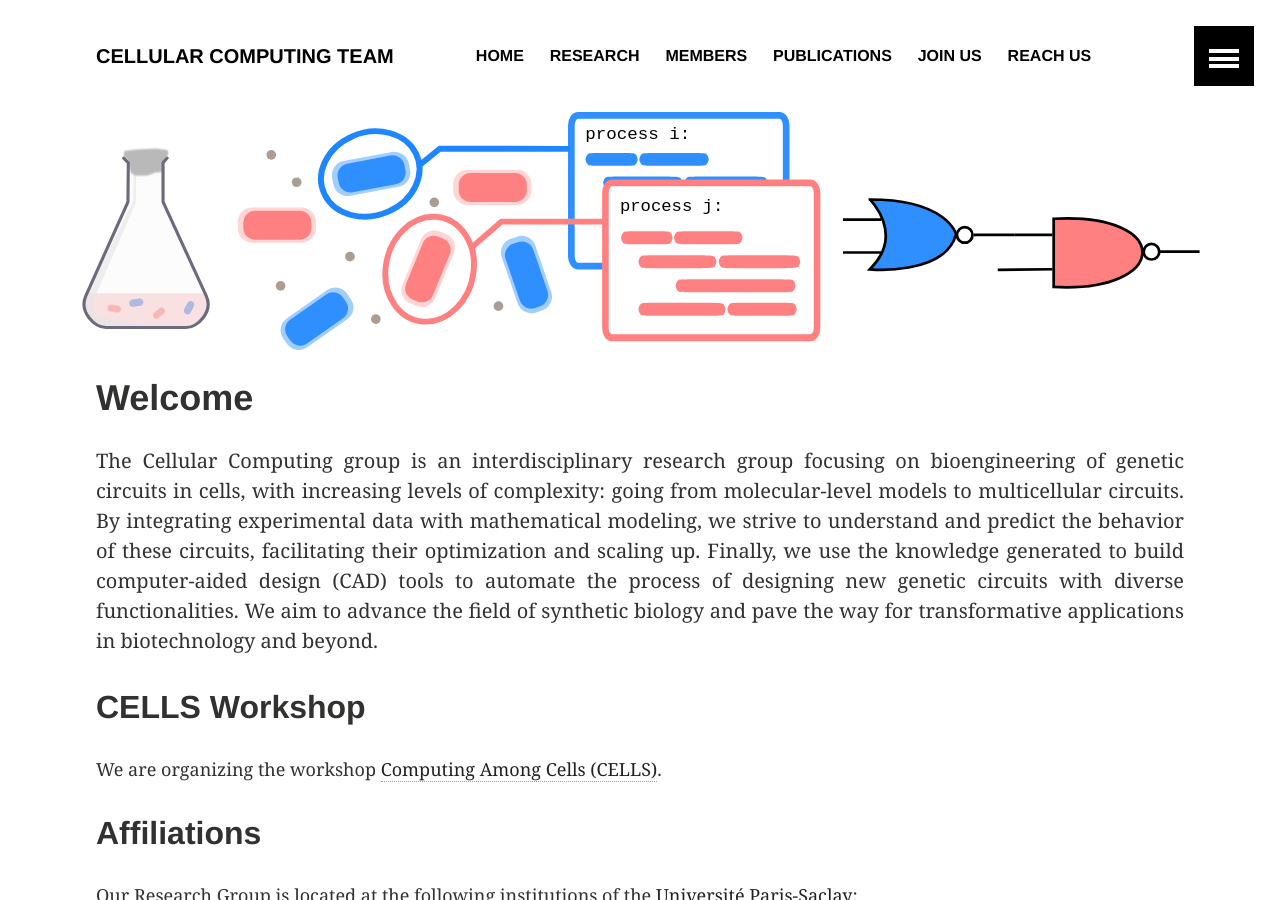
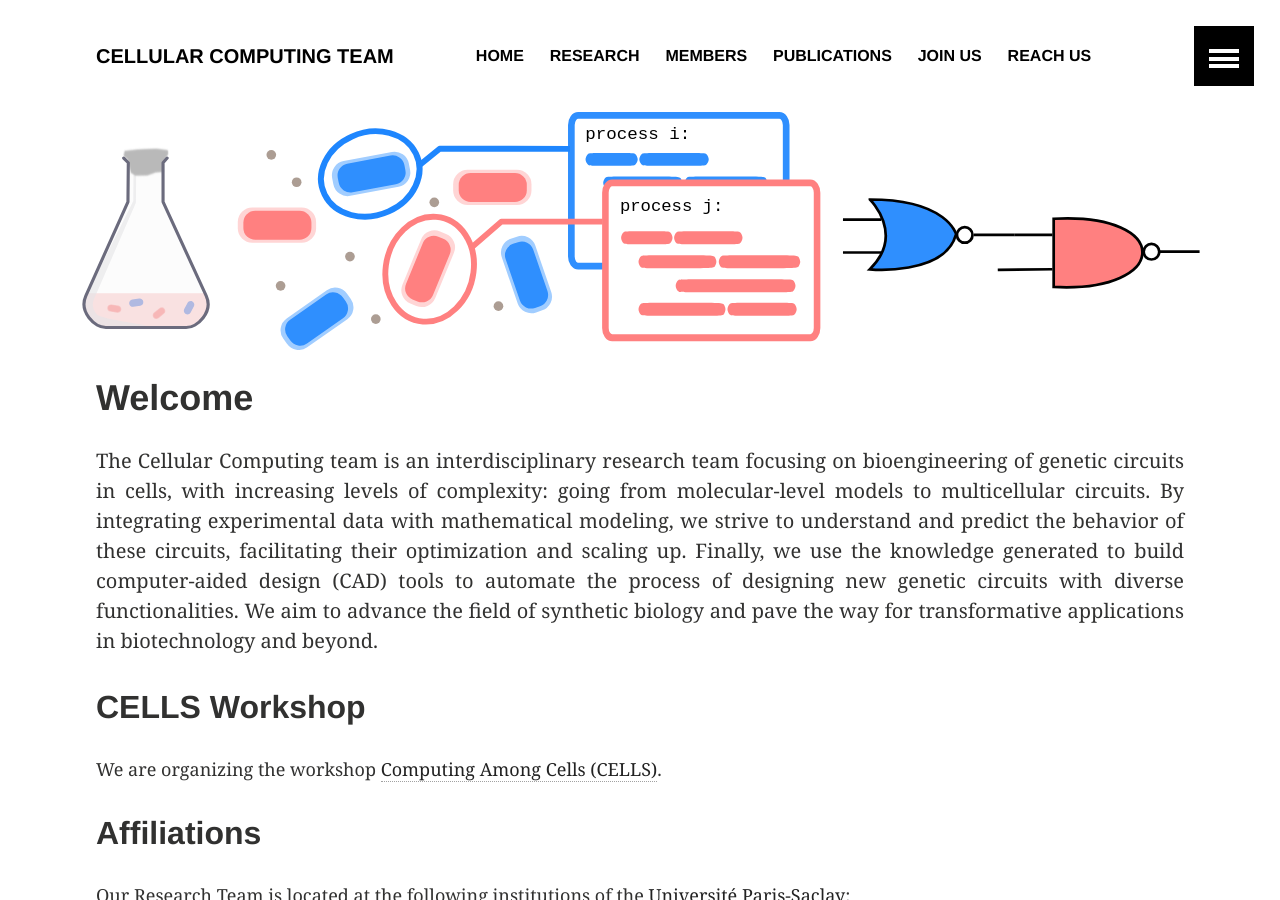
Before and after one commit to ROBACON/team-website, a Jekyll site: the page built from index.md, in a window 1280 px wide and 900 px high. Built offline with Jekyll 4.4.1, drawn with Linux system fonts in a browser that asks for light colours; some of the changed text lies outside the part shown.

Commit message:
Update index.md
Changed from Group to Team

```diff
--- a/index.md
+++ b/index.md
@@ -6,7 +6,7 @@ image:
   feature: banner-wide.svg
 ---
 
-The Cellular Computing group is an interdisciplinary research group focusing
+The Cellular Computing team is an interdisciplinary research team focusing
 on bioengineering of genetic circuits in cells, with increasing
 levels of complexity: going from molecular-level models to multicellular
 circuits. By integrating experimental data with mathematical modeling, we
@@ -19,11 +19,11 @@ biotechnology and beyond.
 
 ## CELLS Workshop
 
-We are organizing the workshop [Computing Among Cells (CELLS)](https://www.cellularcomputing.group/CELLS).
+We are organizing the workshop [Computing Among Cells (CELLS)](https://www.cellularcomputing.team/CELLS).
 
 ## Affiliations
 
-Our Research Group is located at the following institutions of the [Université Paris-Saclay](https://www.universite-paris-saclay.fr/en):
+Our Research Team is located at the following institutions of the [Université Paris-Saclay](https://www.universite-paris-saclay.fr/en):
 
 - [Institut Micalis](https://www.micalis.fr/), [Université Paris-Saclay](https://www.universite-paris-saclay.fr/en) / [INRAE Jouy-en-Josas](https://www.inrae.fr/en/centres/ile-france-jouy-josas-antony) / [AgroParisTech](https://www.agroparistech.fr/en)
 - [Laboratoire Méthodes Formelles](https://lmf.cnrs.fr/), [Université Paris-Saclay](https://www.universite-paris-saclay.fr/en) / [CNRS](https://www.cnrs.fr/en) / [ENS Paris-Saclay](https://ens-paris-saclay.fr/en)
```
